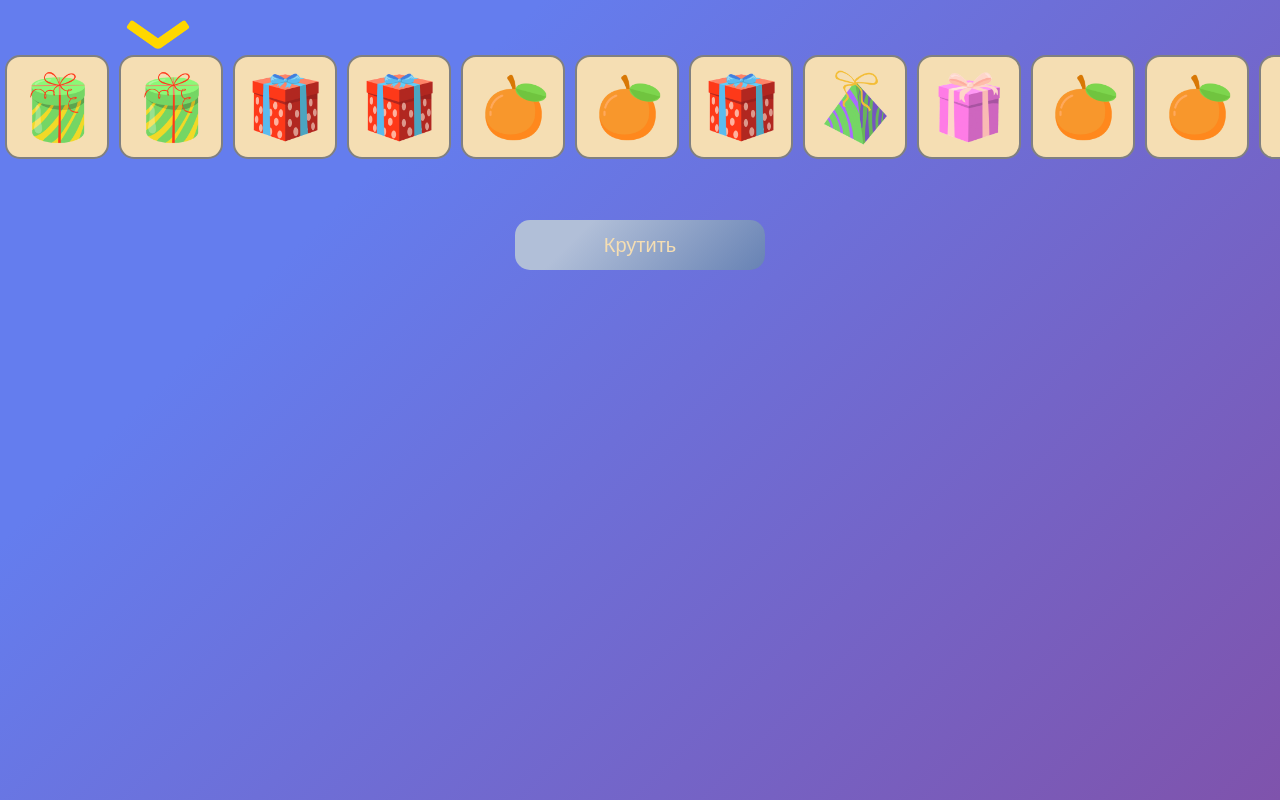
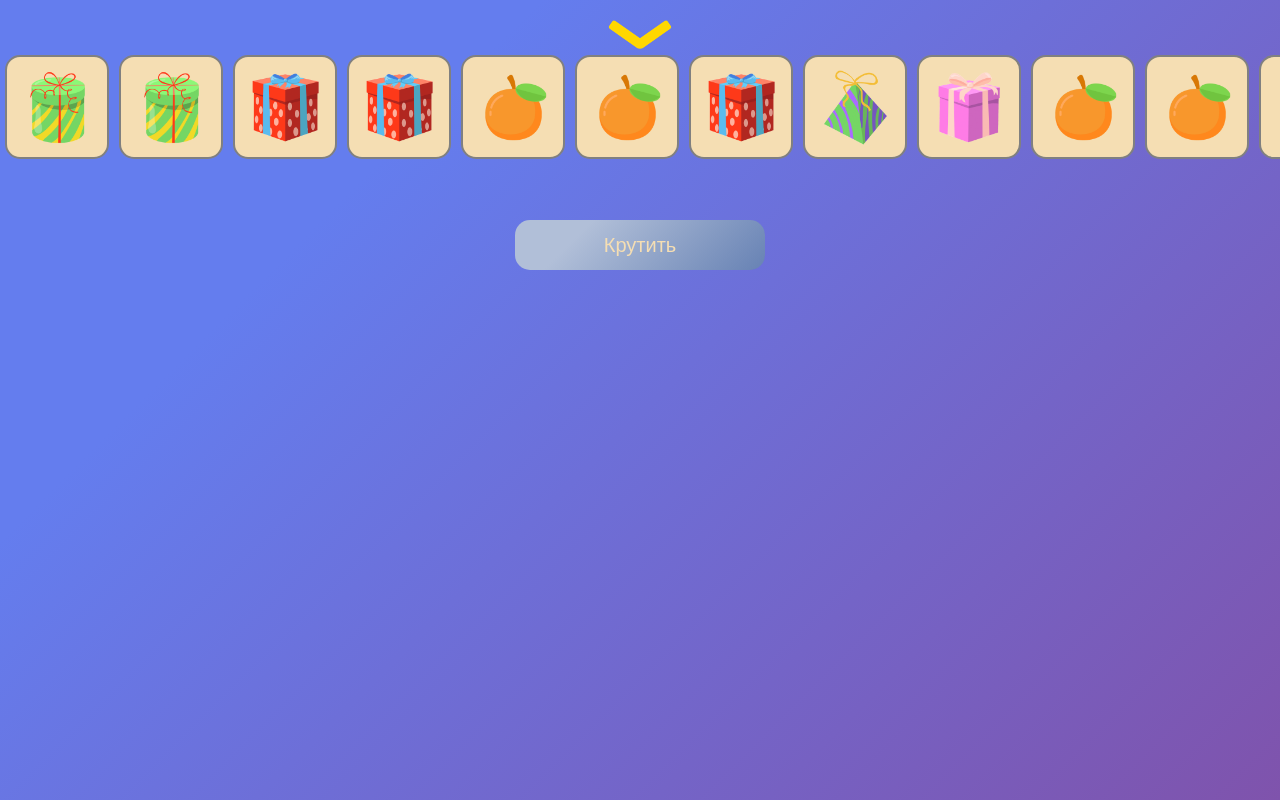
Before and after one commit to OGLwqx/Case-Scrolling-Demo, a React (Create React App) app: page / in a window 1280 px wide. Shown: the top 800 px of the page. Built offline with nearby package versions, Linux system fonts and the light colour scheme.

Commit message:
Улучшен скрипт определения ячейки выигрыша. Центрирована стрелочка, улучшен расчет замедления в конце прокрутки.

```diff
--- a/src/App.css
+++ b/src/App.css
@@ -78,15 +78,20 @@
   background-size: 59px;
 }
 
-.arrow-4 {
+.arrow__wrapper {
+  display: flex;
+  justify-content: center;
+  align-items: center;
+}
+
+.arrow {
   position: relative;
   cursor: pointer;
   margin:20px;
-  margin-left: 125px;
   width: 66px;
   height: 30px;
 }
-.arrow-4-left {
+.arrow-left {
   position: absolute;
   background-color: transparent;
   top: 10px;
@@ -98,7 +103,7 @@
   float: right;
   border-radius: 2px;
 }
-.arrow-4-left:after {
+.arrow-left:after {
   content: "";
   background-color: gold;
   width: 40px;
@@ -110,7 +115,7 @@
   z-index: -1;
 }
 
-.arrow-4-right {
+.arrow-right {
   position: absolute;
   background-color: transparent;
   top: 10px;
@@ -122,7 +127,7 @@
   float: right;
   border-radius: 2px;
 }
-.arrow-4-right:after {
+.arrow-right:after {
   content: "";
   background-color: gold;
   width: 40px;
@@ -133,11 +138,11 @@
   transition: all 0.5s cubic-bezier(0.25, 1.7, 0.35, 0.8);
   z-index: -1;
 }
-.open .arrow-4-left:after {
+.open .arrow-left:after {
   transform-origin: center center;
   transform: rotate(-70deg);
 }
-.open .arrow-4-right:after {
+.open .arrow-right:after {
   transform-origin: center center;
   transform: rotate(70deg);
 }
@@ -150,7 +155,8 @@
 }
 
 @keyframes box {
-  from { transform: scale(.9) }
-  50% { transform: scale(1.1); }
-  to { transform: scale(.9) }
+  from { transform: scale(1) }
+  33% { transform: scale(.9) }
+  66% { transform: scale(1.1); }
+  to { transform: scale(1) }
  }
--- a/src/App.js
+++ b/src/App.js
@@ -9,31 +9,36 @@ const App = () => {
   const [count, setCount] = useState(0);
   const [getPrize, setGetPrize] = useState(false);
   const [prizeNum, setPrizeNum] = useState('')
+  const [lastWinNum, setLastWinNum] = useState(1)
 
   function setPrize(data) {
     setGetPrize(data);
   }
 
-  var pixels = 140
+  var pixels = 0
 
   function Animation(duration, speed) {
+    var arrow = document.getElementById('arrow')
+    pixels = arrow.offsetLeft + 38.5
     setCount(0)
+    var lastWin = document.getElementById(lastWinNum)
+    lastWin.setAttribute("style", ``);
     var changeSpeed = true;
     var changeSpeed2 = true;
     var start_time = parseInt((Date.now() / 1000).toFixed(0))
     setGetPrize(false)
     var timer = setInterval(() => {
-      if(start_time + duration - (Date.now() / 1000) < 0 && changeSpeed) {
+      if(start_time + duration - (Date.now() / 1000) < duration * 0.5 && changeSpeed) {
         speed = speed * 0.4
-        console.log(changeSpeed, speed)
+        //console.log(changeSpeed, speed)
         changeSpeed = false
       }
-      if(start_time + duration - (Date.now() / 1000) < -0.2 && changeSpeed2) {
+      if(start_time + duration - (Date.now() / 1000) < duration * 0.25 && changeSpeed2) {
         speed = speed * 0.1
-        console.log(changeSpeed, speed)
+        //console.log(changeSpeed2, speed)
         changeSpeed2 = false
       }
-      console.log(start_time + duration - (Date.now() / 1000))
+      //console.log(start_time + duration - (Date.now() / 1000))
       if(parseInt((Date.now() / 1000).toFixed(0)) - start_time > duration) {
         clearInterval(timer)
         //console.log(true)
@@ -46,10 +51,15 @@ const App = () => {
           const n = blocks_array[index+1]
           //console.log(c.offsetLeft)
           if(pixels > c.offsetLeft && pixels < n.offsetLeft)  {
-            console.log(index+1)
-            console.log(pixels, c.offsetLeft, n.offsetLeft)
+            console.log('win')
+            setTimeout(() => {
+              console.log('win_animation', index+1)
+              console.log(pixels)
+              //console.log(index+1)
+              //console.log(pixels, c.offsetLeft, n.offsetLeft)
               setPrizeNum(index+1)
               var prizeBlock = document.getElementById(index+1)
+              setLastWinNum(index+1)
               prizeBlock.setAttribute("style", `animation: box 3s ease-in-out infinite;`);
               changeSpeed = true
               changeSpeed2 = true
@@ -57,6 +67,7 @@ const App = () => {
                 prizeBlock.setAttribute("style", `transform: scale(1)`);
                 setGetPrize(false)
               }, 5000);
+            }, 700);
           }
         }
 
--- a/src/Components/Blocks.js
+++ b/src/Components/Blocks.js
@@ -51,9 +51,11 @@ const Blocks = props => (
         :
         <div></div>
         }
-        <div class="arrow-4" id='arrow'>
-            <span class="arrow-4-left"></span>
-            <span class="arrow-4-right"></span>
+        <div className='arrow__wrapper'>
+            <div class="arrow" id='arrow'>
+                <span class="arrow-left"></span>
+                <span class="arrow-right"></span>
+            </div>
         </div>
         <div className='blocks__wrapper' style={{
 			position: 'absolute',
@@ -62,7 +64,7 @@ const Blocks = props => (
 
         </div>
         <div className='button__wrapper'>
-            <button className='button' onClick={() => {props.Animation(2, 10)}}>Крутить</button>
+            <button className='button' onClick={() => {props.Animation(5, 15)}}>Крутить</button>
         </div>
     </div>
 );
```
Lines whose indentation alone changed are shown as unchanged.
